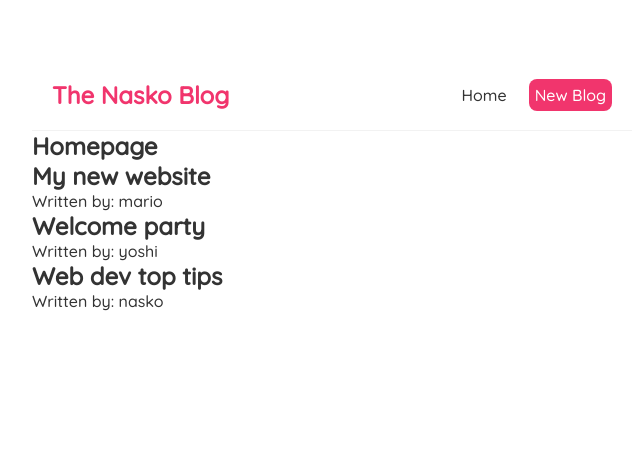
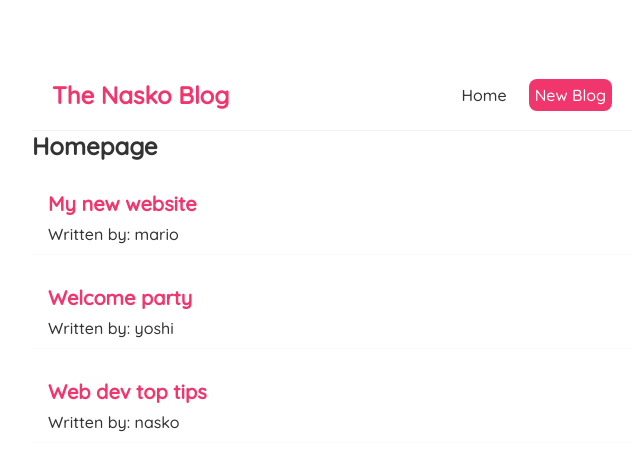
Before and after one commit to adambov/react-blog-app-practise, a React (Create React App) app: page / in a window 1280 px wide. Shown: the top 470 px of the page, without its empty margins (308-951 px from the left). Built offline with nearby package versions, Linux system fonts and the light colour scheme.

Commit message:
adding some css

```diff
--- a/src/index.css
+++ b/src/index.css
@@ -38,3 +38,19 @@
   margin: 40px auto;
   padding: 20px;
 }
+
+.blog-preview {
+  padding: 10px 16px;
+  margin: 20px 0;
+  border-bottom: 1px solid #fafafa;
+}
+
+.blog-preview:hover {
+  box-shadow: 1px 3px 5px rgba(0, 0, 0, 0.1);
+}
+
+.blog-preview h2 {
+  font-size: 20px;
+  color: #f1356d;
+  margin-bottom: 8px;
+}
```
